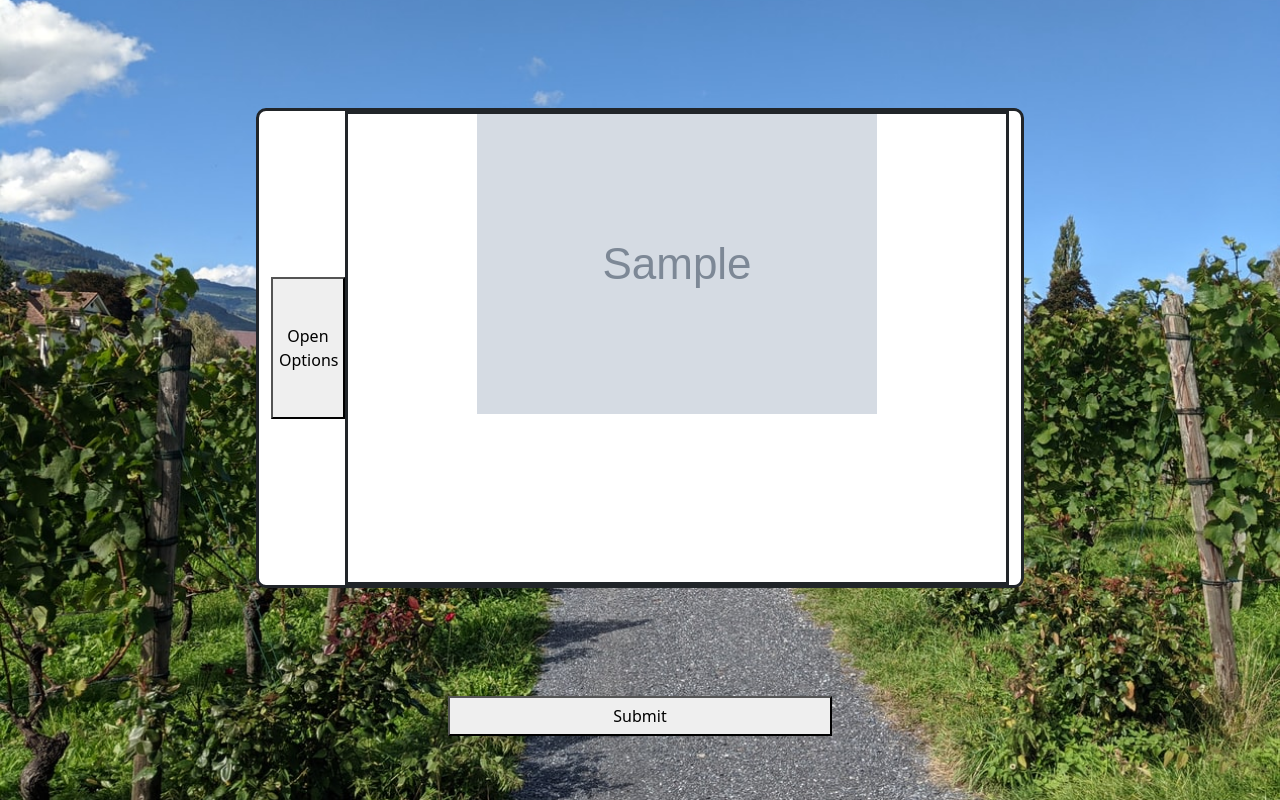
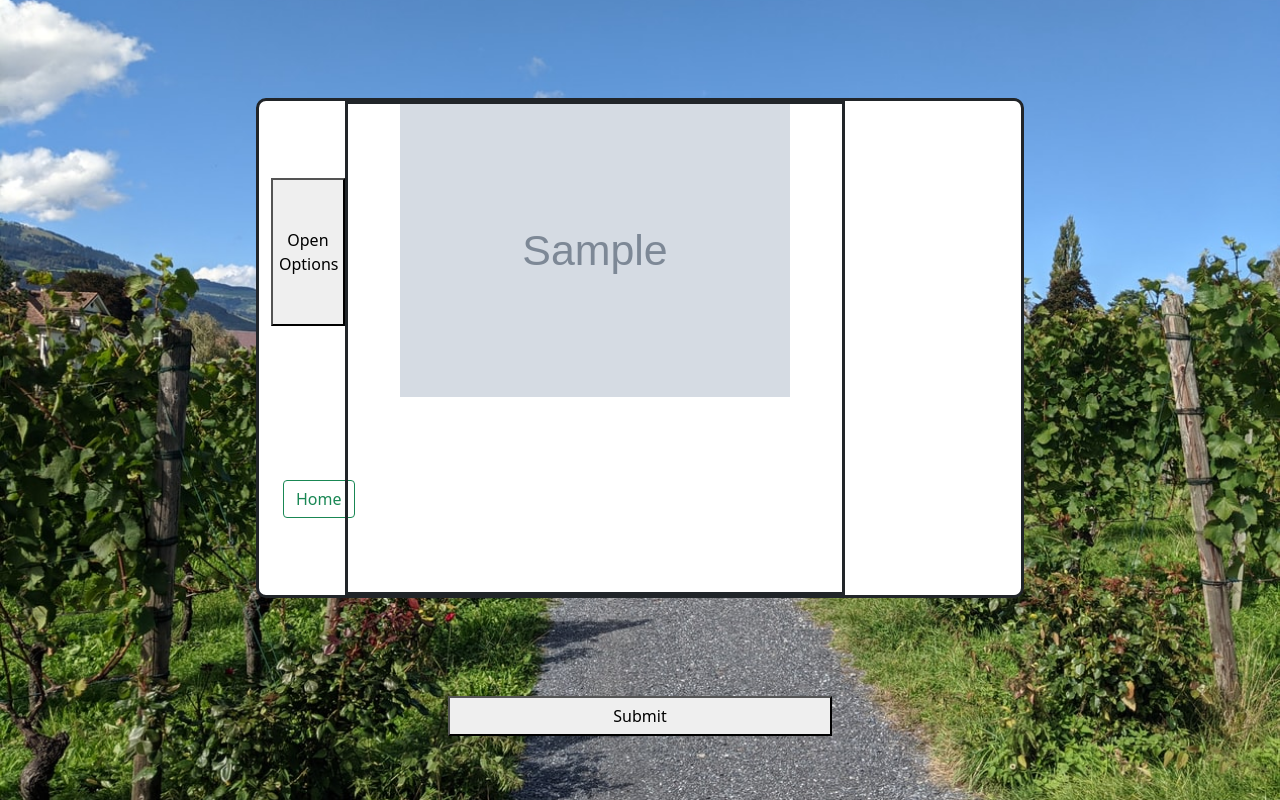
Before and after one commit to Nosewall/Ravberry, a Flask app: template app/templates/options.html in a window 1280 px wide. Run offline with Flask 2, Linux system fonts and the light colour scheme; the template is opened without the code that fills it: most values are stand-ins (such as "Sample title", 1, 10 or a date in 2020); grey boxes marked "Sample" are stand-in pictures.

Commit message:
added working home button and limtiations to width and height of dsiplayed image. Just need to center the image and the button!

```diff
--- a/app/templates/options.html
+++ b/app/templates/options.html
@@ -12,7 +12,7 @@
 
     <style>
         body {
-            background-image: url('/app/static/images/RaspberryField.jpg');
+            background-image: url('static/images/RaspberryField.jpg');
             width: 100%;
             height: 100%;
             background-size: cover;
@@ -40,9 +40,8 @@
             grid-template-columns: 10% 1fr;
             grid-template-rows: 1fr;
             width: 60%;
-            height: 60%;
+            height: 500px;
             border-style: solid;
-
         }
 
         #sidebar {
@@ -56,6 +55,8 @@
         #display {
             grid-column: 2-2;
             border-style: solid;
+            max-width:  500px;
+            /* max-height: 100%; */
         }
 
 
@@ -91,6 +92,14 @@
             justify-content: space-evenly;
             text-align: center;
         }
+
+        #previewImage {
+            max-width: 100%;
+            max-height: 60%;
+            height: auto;
+            align-self: center;
+        }
+
     </style>
 </head>
 
@@ -100,7 +109,9 @@
         <div class="container" id="splashContainer">
             <div id="sidebar">
                 <button id="optionsButton" onClick="openOptions()">Open Options</button>
-
+                <form class="container-fluid">
+                    <button class="btn btn-outline-success me-2" href=index id="homeBtn">Home</button>
+                </form>
             </div>
             <div id="display">
                 <img src="{{image_url}}" alt="" id="previewImage">
```
Also changed, not shown: app/static/uploads/3.png (deleted), app/static/uploads/4.png (deleted), app/static/uploads/Auru.png (deleted), app/static/uploads/Aurus Note.png (deleted), app/static/uploads/Bedroom Key.png (deleted), app/static/uploads/test.png.
